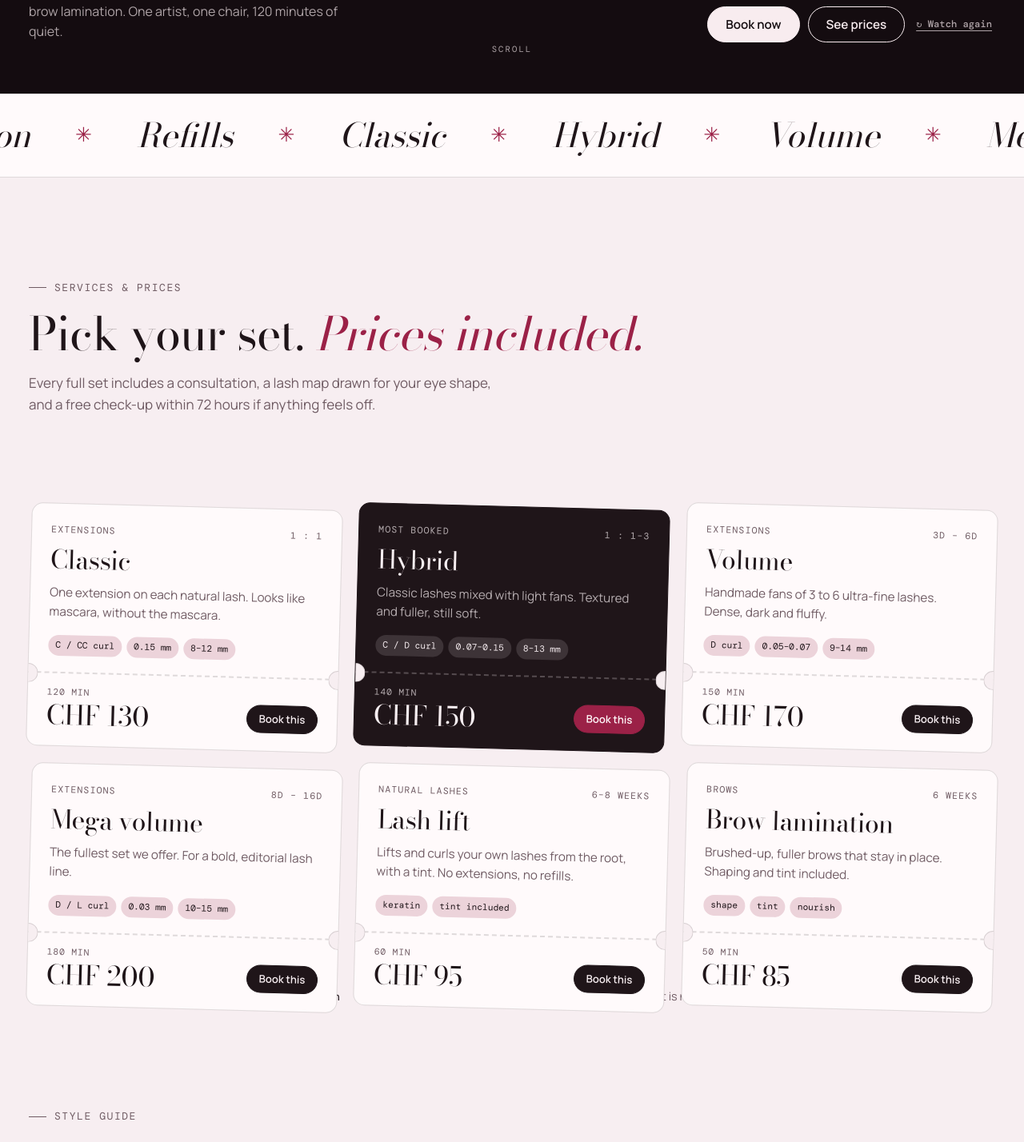
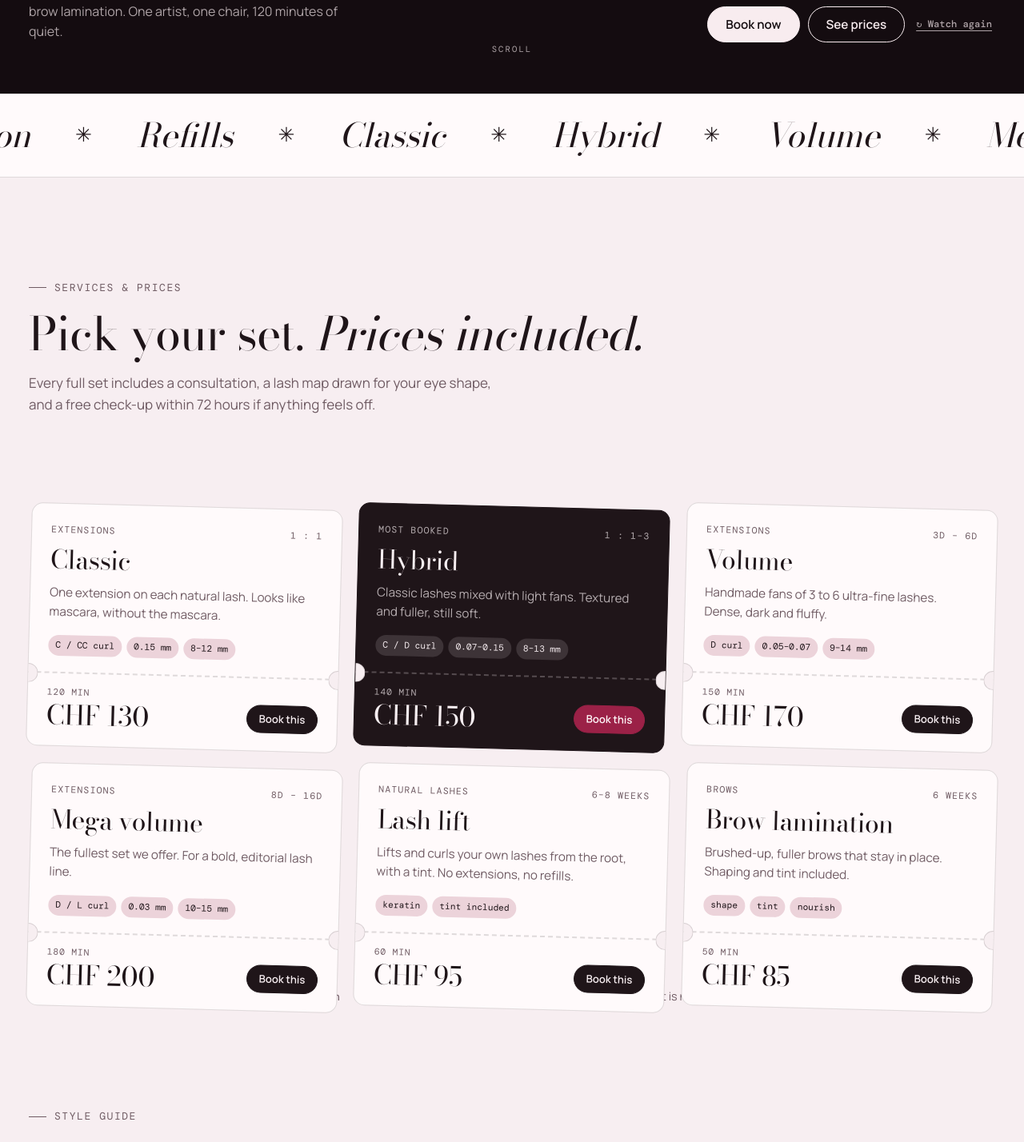
Before and after one commit to Anna8295/atelier-cils, a React (Vite) app: page / in a window 1280 px wide. Shown: the part 683-2111 px from the top of the page at 80% size. Built offline with nearby package versions, Linux system fonts and the light colour scheme.

Commit message:
Use one text colour per line: drop the accent from headline italics, logo, wordmark, voucher amount and marquee

```diff
--- a/src/index.css
+++ b/src/index.css
@@ -41,7 +41,7 @@ a{color:inherit}
 :focus-visible{outline:2px solid var(--accent);outline-offset:3px;border-radius:4px}
 h1,h2,h3{font-family:var(--f-display);font-weight:400;line-height:1.02;margin:0;text-wrap:balance;letter-spacing:-.01em}
 h2{font-size:var(--s3)}
-h2 em,h1 em{font-style:italic;color:var(--accent)}
+h2 em,h1 em{font-style:italic;color:inherit}
 p{margin:0}
 .wrap{max-width:1240px;margin:0 auto;padding-left:var(--gutter-l);padding-right:var(--gutter-r)}
 .section{padding-block:clamp(72px,10vw,140px)}
@@ -60,7 +60,7 @@ p{margin:0}
 .nav{position:fixed;left:0;right:0;top:env(safe-area-inset-top,0px);transform:translateY(calc(-100% - env(safe-area-inset-top,0px)));transition:transform .55s cubic-bezier(.2,.8,.2,1);z-index:50;background:color-mix(in srgb,var(--bg) 82%,transparent);backdrop-filter:blur(14px);-webkit-backdrop-filter:blur(14px);border-bottom:1px solid var(--line)}
 .nav .wrap{display:flex;align-items:center;justify-content:space-between;gap:16px;height:64px}
 .logo{font-family:var(--f-display);font-size:1.45rem;text-decoration:none;letter-spacing:-.01em;white-space:nowrap}
-.logo em{color:var(--accent)}
+.logo em{color:inherit}
 .nav ul{display:flex;gap:26px;list-style:none;margin:0;padding:0;font-size:.92rem}
 .nav ul a{text-decoration:none;color:var(--muted);transition:color .2s}
 .nav ul a:hover{color:var(--ink)}
@@ -114,7 +114,7 @@ p{margin:0}
 .marquee-track{display:flex;width:max-content;animation:marq 38s linear infinite}
 .marquee.rev .marquee-track{animation-direction:reverse}
 .marquee span{font-family:var(--f-display);font-style:italic;font-size:clamp(1.6rem,3.4vw,2.6rem);padding-inline:28px;white-space:nowrap;display:flex;align-items:center;gap:56px}
-.marquee span::after{content:"✳";font-style:normal;font-size:.6em;color:var(--accent)}
+.marquee span::after{content:"✳";font-style:normal;font-size:.6em;color:inherit}
 @keyframes marq{to{transform:translateX(-50%)}}
 
 /* SERVICES — appointment cards */
@@ -141,7 +141,7 @@ p{margin:0}
 .appt.featured .stub{border-color:color-mix(in srgb,var(--bg) 25%,var(--ink))}
 .appt.featured .btn{--b:var(--accent);color:var(--on-accent)}
 .refill-note{margin-top:22px;font-size:.9rem;color:var(--muted);display:flex;flex-wrap:wrap;gap:6px 20px}
-.refill-note .mono{color:var(--ink)}
+.refill-note .mono{color:inherit}
 
 /* STYLE GUIDE */
 .guide{display:grid;grid-template-columns:1.15fr .85fr;gap:24px}
@@ -219,7 +219,7 @@ p{margin:0}
 /* FIRST VISIT — horizontal */
 .visit{overflow:hidden;background:var(--ink);color:var(--bg)}
 .visit .eyebrow,.visit .lede{color:color-mix(in srgb,var(--bg) 65%,var(--ink))}
-.visit h2 em{color:var(--accent)}
+.visit h2 em{color:inherit}
 .visit-inner{padding-block:clamp(72px,9vw,120px)}
 .steps{display:flex;gap:20px;padding-left:var(--gutter-l);padding-right:var(--gutter-r);will-change:transform}
 .step{flex:0 0 min(400px,82vw);border:1px solid color-mix(in srgb,var(--bg) 18%,var(--ink));border-radius:var(--radius);padding:28px;display:grid;gap:14px;align-content:start;min-height:300px}
@@ -287,7 +287,7 @@ p{margin:0}
 .vcard::after{content:"";position:absolute;right:-40px;top:-40px;width:200px;height:200px;border-radius:50%;border:1px solid color-mix(in srgb,var(--accent) 70%,transparent)}
 .vcard .top{display:flex;justify-content:space-between;font-family:var(--f-mono);font-size:.7rem;letter-spacing:.12em;text-transform:uppercase;color:color-mix(in srgb,var(--bg) 60%,var(--ink))}
 .vcard .amt{font-family:var(--f-display);font-size:clamp(2.6rem,7vw,4.6rem);align-self:center;line-height:1}
-.vcard .amt small{font-size:.35em;font-family:var(--f-mono);margin-right:8px;color:var(--accent)}
+.vcard .amt small{font-size:.35em;font-family:var(--f-mono);margin-right:8px;color:inherit}
 .vcard .bot{display:flex;justify-content:space-between;gap:12px;font-size:.85rem;align-items:end}
 .vcard .bot em{font-family:var(--f-display);font-size:1.3rem}
 .vform{display:grid;gap:14px}
@@ -313,13 +313,13 @@ p{margin:0}
 .copyrow .mono{font-size:.95rem;user-select:all}
 .small-btn{font:500 .78rem var(--f-mono);border:1px solid var(--line);background:transparent;color:var(--ink);border-radius:999px;padding:6px 11px;cursor:pointer}
 .transit{display:grid;gap:6px;font-size:.92rem;color:var(--muted)}
-.transit b{color:var(--ink);font-weight:600}
+.transit b{color:inherit;font-weight:600}
 @media (max-width:860px){.contact{grid-template-columns:1fr}}
 
 /* FOOTER */
 footer.site{border-top:1px solid var(--line);padding-block:48px calc(48px + env(safe-area-inset-bottom,0px))}
 .wordmark{font-family:var(--f-display);font-size:clamp(3.4rem,15vw,13rem);line-height:.85;letter-spacing:-.04em;white-space:nowrap;overflow:hidden}
-.wordmark em{color:var(--accent)}
+.wordmark em{color:inherit}
 .foot-row{display:flex;flex-wrap:wrap;justify-content:space-between;gap:16px;margin-top:32px;font-size:.85rem;color:var(--muted)}
 .foot-row nav{display:flex;flex-wrap:wrap;gap:20px}
 .foot-row a{text-decoration:none}
```
